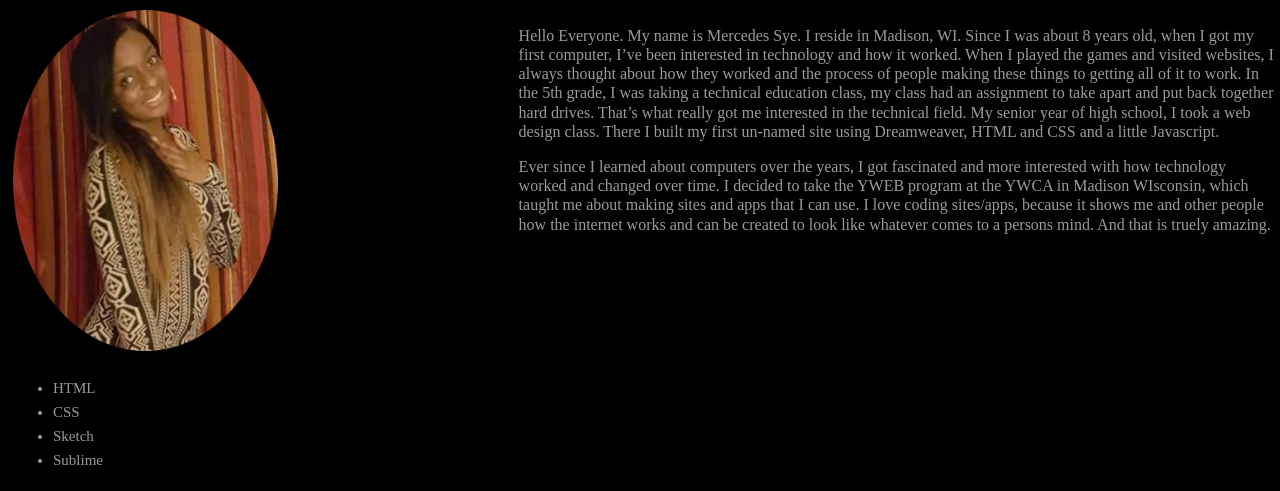
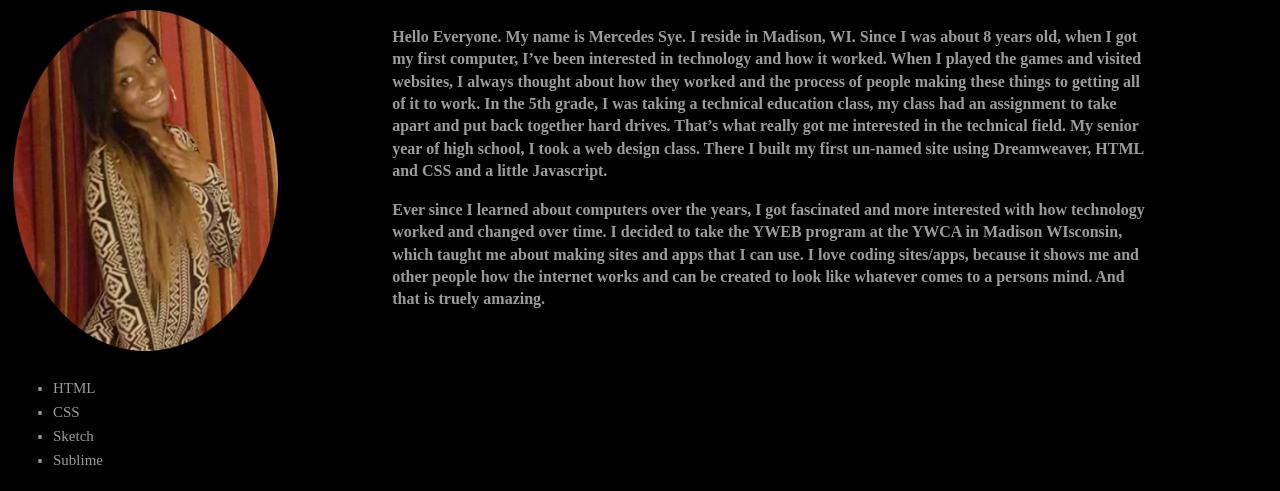
Before and after one commit to mercedessye/mercedessye.github.io, a plain HTML site: page index.html in a window 1280 px wide. Shown: the part 68-559 px from the top of the page. Drawn offline with Linux system fonts and the light colour scheme.

Commit message:
text changes

```diff
--- a/css/index.css
+++ b/css/index.css
@@ -11,6 +11,8 @@ float: right;
 
 .aboutMe{
 	width: 60%;
+	font-weight: bolder;
+	margin-right: 10%;
 }
 .section1, .section2, .section3{
 	width: 100%;
@@ -33,7 +35,7 @@ p{
 font-family: ArialMT;
 font-size: 16px;
 color: #9B9B9B;
-line-height: 1.2em;
+line-height: 1.4em;
 }
 
 ul{
```
